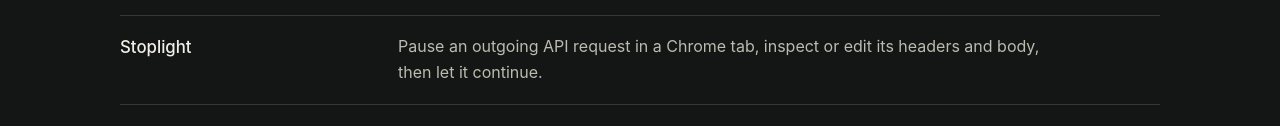
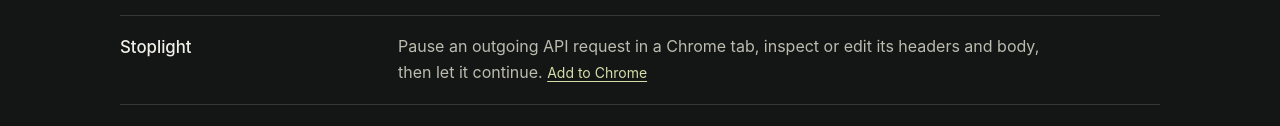
Before and after one commit to givtaj/givtaj.github.io, a plain HTML site: page index.html in a window 1280 px wide. Shown: the part 1119-1245 px from the top of the page. Drawn offline with Linux system fonts and the light colour scheme.

Commit message:
Add a Chrome Web Store install link for Stoplight

```diff
--- a/index.html
+++ b/index.html
@@ -57,7 +57,7 @@
         </li>
         <li>
           <h3><a href="https://github.com/givtaj/stoplight">Stoplight</a></h3>
-          <p>Pause an outgoing API request in a Chrome tab, inspect or edit its headers and body, then let it continue.</p>
+          <p>Pause an outgoing API request in a Chrome tab, inspect or edit its headers and body, then let it continue. <a class="source" href="https://chromewebstore.google.com/detail/stoplight/hmiegichaapkmpplleopipdbpdfafhpk">Add to Chrome</a></p>
         </li>
         <li>
           <h3><a href="https://github.com/givtaj/ebpf-tracker">ebpf-tracker</a></h3>
```
